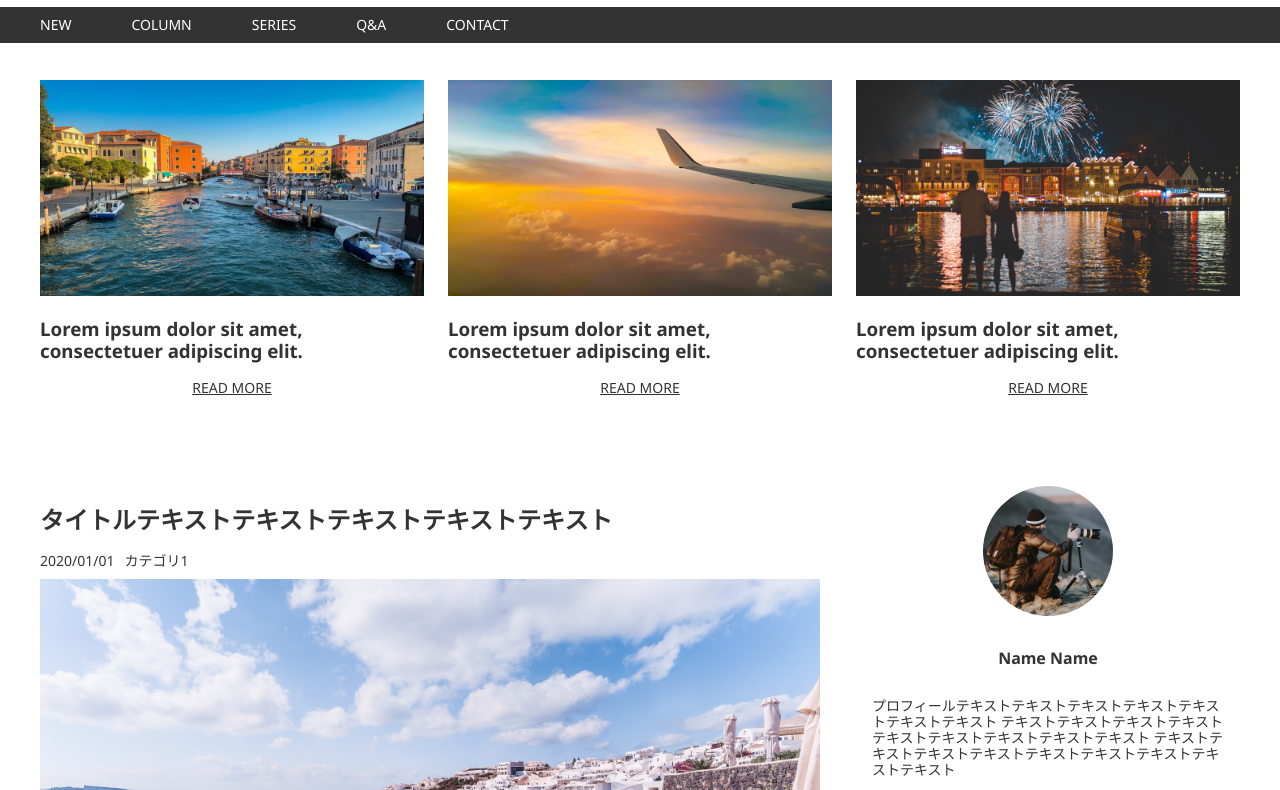
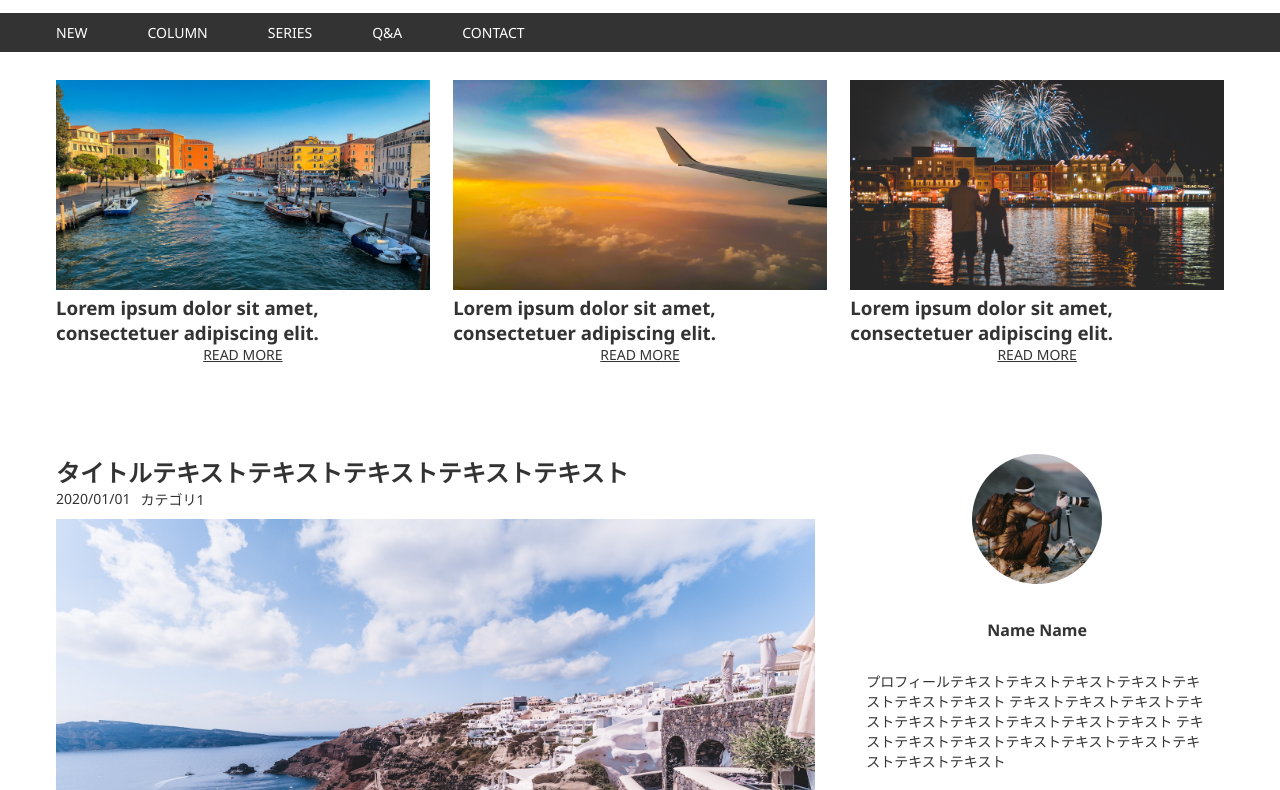
Before and after one commit to shokixxx/sampleTravelBlog, a website: page index.html in a window 1280 px wide. Shown: the part 70-860 px from the top of the page. Drawn offline with nearby package versions, Linux system fonts and the light colour scheme; some packages are replaced by stand-ins of ours.

Commit message:
normalize.css を ress に切り替え

```diff
--- a/index.html
+++ b/index.html
@@ -5,10 +5,9 @@
   <meta charset="UTF-8" />
   <meta name="viewport" content="width=device-width,initial-scale=1" />
   <title>Blog</title>
-  <link rel="stylesheet" href="https://cdnjs.cloudflare.com/ajax/libs/normalize/8.0.1/normalize.min.css" />
-  <link
-    href="https://fonts.googleapis.com/css2?family=Noto+Sans+JP:wght@100;300;400;500;700;900&family=Noto+Sans:ital,wght@0,400;0,700;1,400;1,700&display=swap"
-    rel="stylesheet" />
+  <link rel="stylesheet" href="https://unpkg.com/ress/dist/ress.min.css" />
+  <link rel="stylesheet"
+    href="https://fonts.googleapis.com/css2?family=Noto+Sans+JP:wght@100;300;400;500;700;900&family=Noto+Sans:ital,wght@0,400;0,700;1,400;1,700&display=swap" />
   <link rel="shortcut icon" href="favicon/favicon.ico" type="image/x-icon" />
   <link rel="stylesheet" href="style.css" />
 </head>
```
